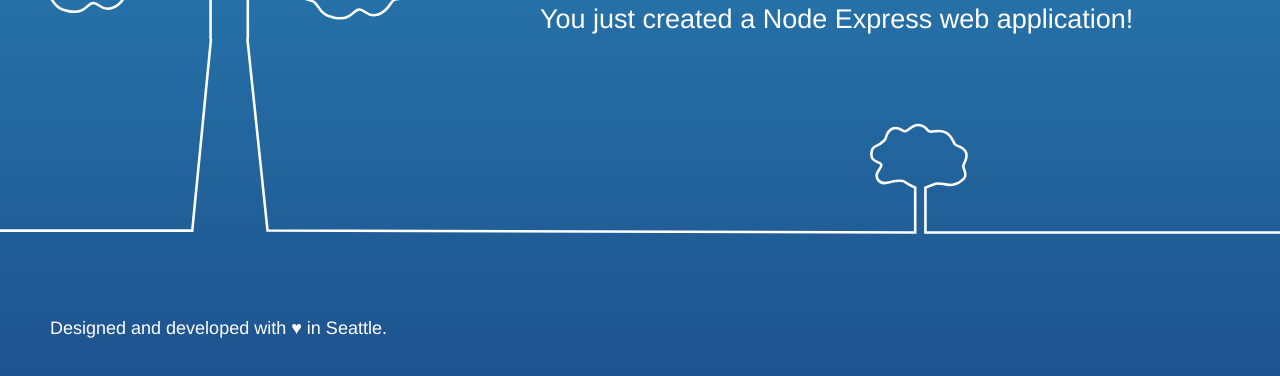
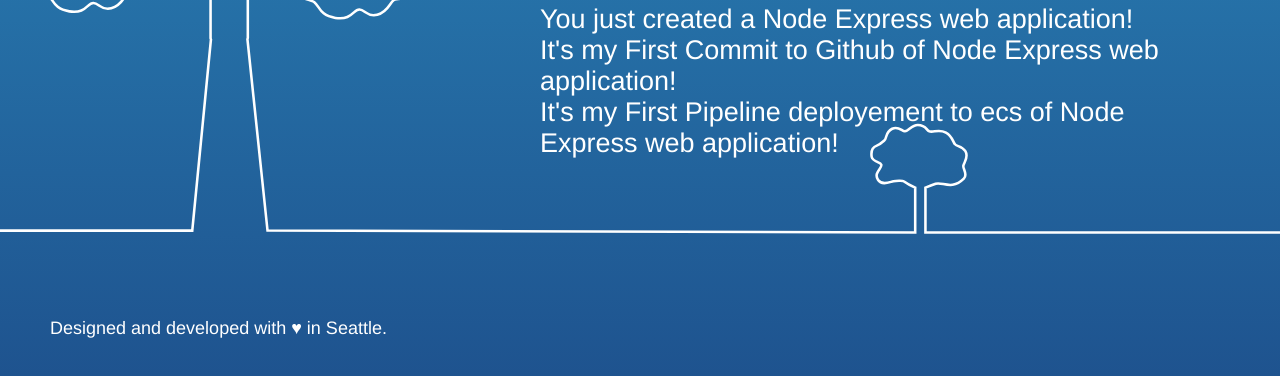
Before and after one commit to msellamiTN/EasyNoteDevops, a website: page public/index.html in a window 1280 px wide. Shown: the part 412-788 px from the top of the page. Drawn offline with Linux system fonts and the light colour scheme.

Commit message:
My First commit to github

```diff
--- a/public/index.html
+++ b/public/index.html
@@ -60,6 +60,8 @@
             <div class="text">
                 <h1>Congratulations!</h1>
                 <h2>You just created a Node Express web application!</h2>
+                <h2>It's my First Commit to Github of Node Express web application!</h2>
+                <h2>It's my First Pipeline deployement to ecs of Node Express web application!</h2>
             </div>
         </div>
     </div>
```
